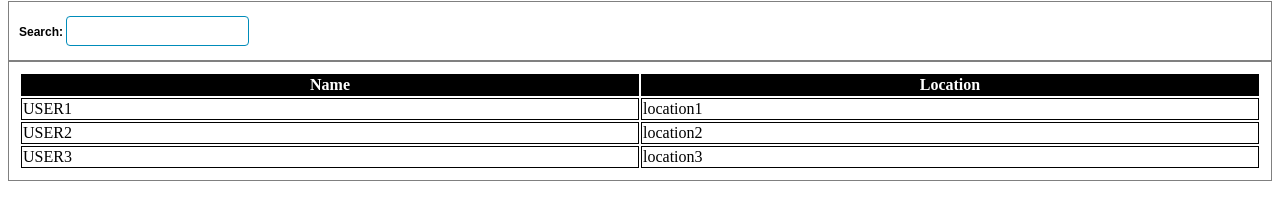
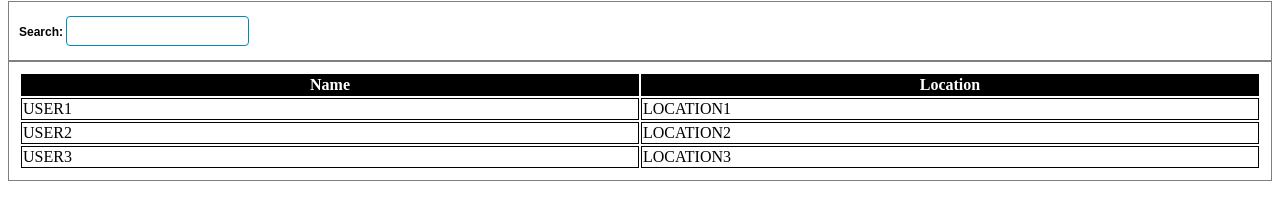
Before and after one commit to mougithub19/angular-assignment-moupiya, an Angular app: page / in a window 1280 px wide. Shown: the part 486-704 px from the top of the page. Built offline with nearby package versions, Linux system fonts and the light colour scheme.

Commit message:
2 files modified

```diff
--- a/src/app/users/users.component.html
+++ b/src/app/users/users.component.html
@@ -18,7 +18,7 @@
 
     <tr *ngFor = "let user_data of userdata | users : nameFilter">
       <td class="container_body">{{ user_data.name |uppercase }}</td>
-      <td class="container_body">{{ user_data.location | lowercase }}</td>
+      <td class="container_body">{{ user_data.location |uppercase }}</td>
     </tr>
     </table>
 
--- a/src/app/users/users.pipe.ts
+++ b/src/app/users/users.pipe.ts
@@ -6,11 +6,17 @@ import { Users } from './users';
 export class UsersPipe implements PipeTransform {
 
   transform(param1: Users[], param2: string):Users[] {
+
     if(!param1) return [];
 		if(!param2) return param1;
 		var search = param2.toLowerCase();
+    console.log(param1);
     return param1.filter((a) =>{
-            return a.name.toLowerCase().startsWith(search);
+
+
+            return (a.name.toLowerCase().startsWith(search) || a.location.toLowerCase().startsWith(search));
+
+
     });
     }
 
```
